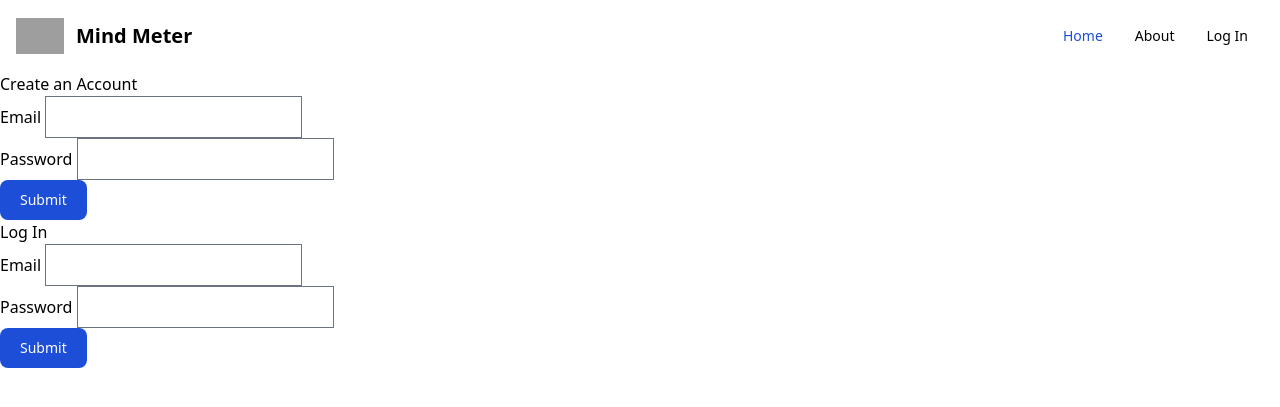
After one commit to ismarjiw/Mind-Meter, a Flask app: page /login in a window 1280 px wide. The commit adds this page. Shown: the top 407 px of the page. Run offline with Flask 3, Linux system fonts and the light colour scheme; some libraries are stand-ins or nearby versions; grey boxes are pictures that could not be loaded.

Commit message:
added create user, login, profile and journal entry box

```diff
--- a/server.py
+++ b/server.py
@@ -6,7 +6,7 @@ import time
 
 app = Flask(__name__)
 
-app.secret_key = "dev"
+app.secret_key = "hackbright"
 app.jinja_env.undefined = StrictUndefined
 
 @app.route('/')
@@ -15,6 +15,57 @@ def homepage():
 
     return render_template('index.html')
 
+@app.route("/login")
+def login_page():
+    """Login page"""
+
+    return render_template("login.html")
+
+@app.route("/login", methods = ["POST"])
+def user_login_page():
+    """Logs in the user"""
+
+    password = request.form.get("password")
+    email = request.form.get("email")
+    user_password = crud.check_user_by_password(password, email)
+
+    ## how to get to specific user profile page after logging in ##
+
+    if user_password:
+        flash("Welcome back! Happy meditating :)")
+        session["email"] = email
+        return render_template("profile.html")
+    else:
+        flash("Incorrect email or password. Please try to login again.")
+        return redirect("/login")
+
+
+@app.route("/register", methods=["POST"])
+def register_user():
+    """Registers new user"""
+
+    password = request.form.get("password")
+    email = request.form.get("email")
+    user = crud.get_user_by_email(email)
+
+    if user:
+        flash("Account already created. Please login.")
+        return redirect("/login")
+    elif user == None:
+        user = crud.create_user(email, password)
+        db.session.add(user)
+        db.session.commit()
+        flash("Account created! Happy meditating :)")
+        session["email"] = email
+        return render_template("profile.html")
+
+@app.route("/profile/<user_id>")
+def profile_page(user_id):
+    """View user profile page after login"""
+
+    user = crud.get_user_by_id(user_id)
+
+    return render_template('profile.html', user=user)
 
 if __name__ == "__main__":
     connect_to_db(app, "meditations")
--- a/static/src/input.js
+++ b/static/src/input.js
@@ -1,6 +1,7 @@
 'use strict';
 
 console.log('Connected!')
+
 const five = document.getElementById('five')
 
 five.addEventListener('click', function () {
@@ -53,14 +54,33 @@ ten.addEventListener('click', function () {
 
 ////////////////////////////////////////////////////////////
 
-// 1. This code loads the IFrame Player API code asynchronously.
+var getReflection = function(){
+    content = document.getElementById("content").value;
+    return content;
+};
+var clearReflection = function(){
+    document.getElementById("content").value = "";
+};
+var handleReflection = function(){
+    var output = document.getElementById("content").value;
+    if ( output == '' ){
+        alert("Enter a message");
+    }
+    else {
+        alert("Thank you for your submission.");
+    }
+};
+
+////////////////////////////////////////////////////////////
+
+// This code loads the IFrame Player API code asynchronously.
 var tag = document.createElement('script');
 
 tag.src = "https://www.youtube.com/iframe_api";
 var firstScriptTag = document.getElementsByTagName('script')[0];
 firstScriptTag.parentNode.insertBefore(tag, firstScriptTag);
 
-// 2. This function creates an <iframe> (and YouTube player)
+// This function creates an <iframe> (and YouTube player)
 //    after the API code downloads.
 var player1, player2, player3, player4;
     function onYouTubeIframeAPIReady() {
@@ -141,7 +161,7 @@ var player1, player2, player3, player4;
         }
     });
     }
-// 3. Toggles the play buttons and audio
+// Toggles the play buttons and audio
     function togglePlayButton1(play) {
     document.getElementById("youtube-icon1").src = play ? "https://i.imgur.com/IDzX9gL.png" : "https://i.imgur.com/quyUPXN.png";
     }
@@ -197,13 +217,13 @@ var player1, player2, player3, player4;
         togglePlayButton4(true);
     }
     }
-
+    // API will call this function when video player is ready
     function onPlayerReady1(event) {
     player1.setPlaybackQuality("small");
     document.getElementById("youtube-audio1").style.display = "block";
     togglePlayButton1(player1.getPlayerState() !== 5);
     }
-
+    // API calls this function when the player's state changes - indicates that when playing a video (state = 1) the player should play
     function onPlayerStateChange1(event) {
     if (event.data === 0) {
         togglePlayButton1(false);
@@ -245,3 +265,4 @@ var player1, player2, player3, player4;
         togglePlayButton4(false);
     }
     }
+////////////////////////////////////////////////////////////
--- a/templates/base.html
+++ b/templates/base.html
@@ -7,11 +7,48 @@
       {% block title %}{% endblock %}
     </title>
 
+    <script src="https://cdn.tailwindcss.com"></script>
+    <link rel="stylesheet" href="https://unpkg.com/flowbite@1.5.2/dist/flowbite.min.css" />
+    <link rel="stylesheet" href="/static/src/additional.css">
     {% block head %}{% endblock %}
   </head>
   <body>
 
+    <nav class="bg-white border-gray-100 px-2 sm:px-4 py-2.5 rounded dark:bg-gray-100">
+      <div class="container flex flex-wrap items-center justify-between mx-auto">
+        <a href="localhost:5000" class="flex items-center">
+            <img src="https://www.svgrepo.com/show/53322/meditation.svg" class="h-6 mr-3 sm:h-9" alt="Flowbite Logo" />
+            <span class="self-center text-xl font-semibold whitespace-nowrap dark:text-gray">Mind Meter</span>
+        </a>
+        <button data-collapse-toggle="navbar-default" type="button" class="inline-flex items-center p-2 ml-3 text-sm text-gray-500 rounded-lg md:hidden hover:bg-gray-100 focus:outline-none focus:ring-2 focus:ring-gray-200 dark:text-gray-400 dark:hover:bg-gray-100 dark:focus:ring-gray-100" aria-controls="navbar-default" aria-expanded="false">
+          <span class="sr-only">Open main menu</span>
+          <svg class="w-6 h-6" aria-hidden="true" fill="currentColor" viewBox="0 0 20 20" xmlns="http://www.w3.org/2000/svg"><path fill-rule="evenodd" d="M3 5a1 1 0 011-1h12a1 1 0 110 2H4a1 1 0 01-1-1zM3 10a1 1 0 011-1h12a1 1 0 110 2H4a1 1 0 01-1-1zM3 15a1 1 0 011-1h12a1 1 0 110 2H4a1 1 0 01-1-1z" clip-rule="evenodd"></path></svg>
+        </button>
+        <div class="hidden w-full md:block md:w-auto" id="navbar-default">
+          <ul class="flex flex-col p-4 mt-4 border border-gray-100 rounded-lg bg-gray-100 md:flex-row md:space-x-8 md:mt-0 md:text-sm md:font-medium md:border-0 md:bg-white dark:bg-gray-100 md:dark:bg-gray-100 dark:border-gray-100">
+            <li>
+              <a href="#" class="block py-2 pl-3 pr-4 text-white bg-blue-700 rounded md:bg-transparent md:text-blue-700 md:p-0 dark:text-gray" aria-current="page">Home</a>
+            </li>
+            <li>
+              <a href="#" class="block py-2 pl-3 pr-4 dark:text-gray-100 rounded hover:bg-gray-700 md:hover:bg-transparent md:border-0 md:hover:text-blue-700 md:p-0 dark:text-gray-700 md:dark:hover:text-white dark:hover:bg-gray-700 dark:hover:text-gray md:dark:hover:bg-transparent">About</a>
+            </li>
+                <li>
+                  <a href="/login" class="block py-2 pl-3 pr-4 dark:text-gray-100 rounded hover:bg-gray-700 md:hover:bg-transparent md:border-0 md:hover:text-blue-700 md:p-0 dark:text-gray-700 md:dark:hover:text-white dark:hover:bg-gray-700 dark:hover:text-gray md:dark:hover:bg-transparent">Log In</a>
+                </li>
+          </ul>
+        </div>
+      </div>
+    </nav>
+
+    {% for msg in get_flashed_messages() %}
+      <p class="flash-msg">
+        {{ msg }}
+      </p>
+    {% endfor %}
+
     {% block body %}{% endblock %}
 
+    <script src="/static/src/input.js"></script>
+    <script src="https://unpkg.com/flowbite@1.5.4/dist/flowbite.js"></script>
   </body>
 </html>
--- /dev/null
+++ b/templates/login.html
@@ -0,0 +1,33 @@
+{% extends 'base.html' %}
+{% block title %}Login Page{% endblock %}
+
+{% block body %}
+
+  <h2>Create an Account</h2>
+  <form action="/register" method="POST">
+    <p>
+      Email <input type="text" name="email">
+    </p>
+    <p>
+      Password <input type="password" name="password">
+    </p>
+    <p>
+      <!-- <input type="submit"> -->
+      <button type="submit" class="text-white bg-blue-700 hover:bg-blue-800 focus:ring-4 focus:outline-none focus:ring-blue-300 font-medium rounded-lg text-sm w-full sm:w-auto px-5 py-2.5 text-center dark:bg-blue-600 dark:hover:bg-blue-700 dark:focus:ring-blue-800">Submit</button>
+    </p>
+  </form>
+
+  <h2>Log In</h2>
+  <form action="/login" method="POST">
+    <p>
+      Email <input type="text" name="email">
+    </p>
+    <p>
+      Password <input type="password" name="password">
+    </p>
+    <p>
+      <!-- <input type="submit"> -->
+      <button type="submit" class="text-white bg-blue-700 hover:bg-blue-800 focus:ring-4 focus:outline-none focus:ring-blue-300 font-medium rounded-lg text-sm w-full sm:w-auto px-5 py-2.5 text-center dark:bg-blue-600 dark:hover:bg-blue-700 dark:focus:ring-blue-800">Submit</button>
+    </p>
+  </form>
+{% endblock %}
```
Also changed, not shown: templates/index.html (+4 -41 lines), templates/profile.html (added, +22 -0 lines).
